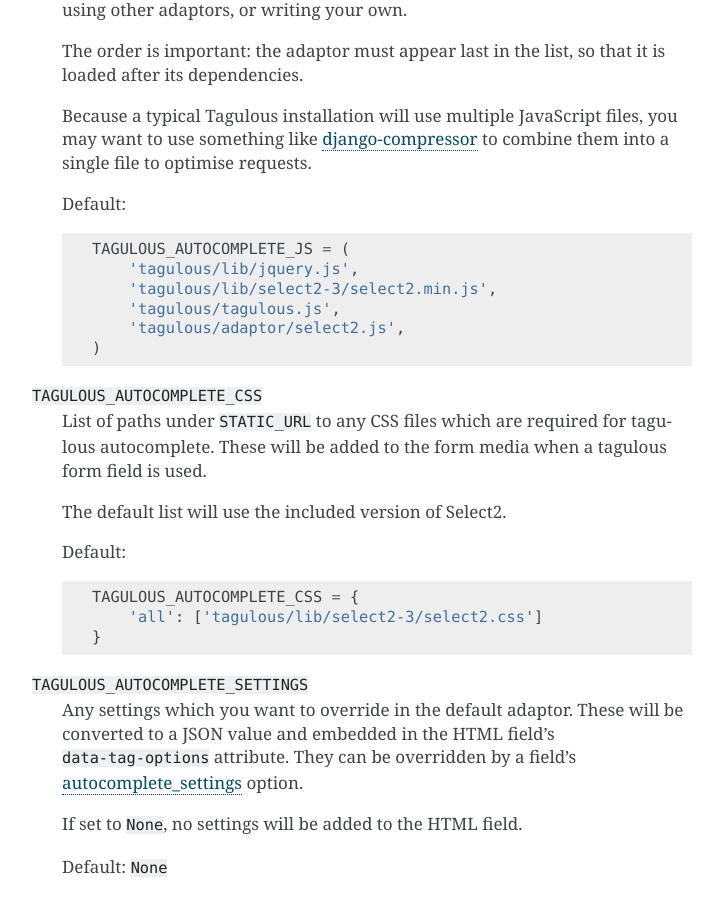
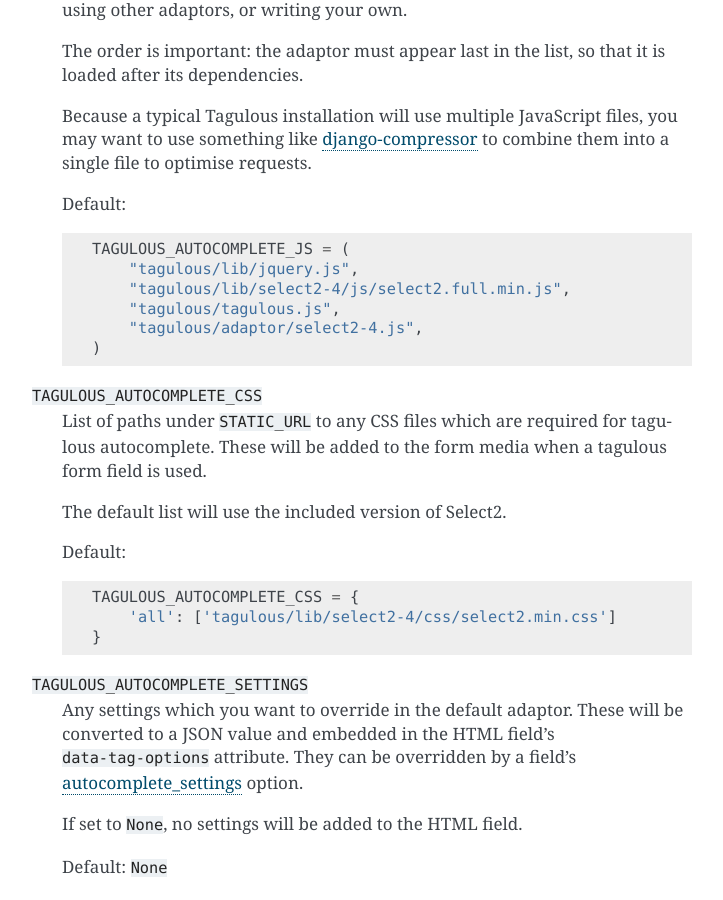
Before and after one commit to radiac/django-tagulous, a Sphinx documentation site: the page built from docs/installation.rst, in a window 1280 px wide and 900 px high, scrolled down 2988 px. Shown: the whole window, without its empty margins (388-1111 px from the left). Built offline with Sphinx 7.4.7, drawn with Linux system fonts in a browser that asks for light colours.

Commit message:
Update default values for js/css

```diff
--- a/docs/installation.rst
+++ b/docs/installation.rst
@@ -148,10 +148,10 @@ Settings
     Default::
 
         TAGULOUS_AUTOCOMPLETE_JS = (
-            'tagulous/lib/jquery.js',
-            'tagulous/lib/select2-3/select2.min.js',
-            'tagulous/tagulous.js',
-            'tagulous/adaptor/select2.js',
+            "tagulous/lib/jquery.js",
+            "tagulous/lib/select2-4/js/select2.full.min.js",
+            "tagulous/tagulous.js",
+            "tagulous/adaptor/select2-4.js",
         )
 
 ``TAGULOUS_AUTOCOMPLETE_CSS``
@@ -164,7 +164,7 @@ Settings
     Default::
 
         TAGULOUS_AUTOCOMPLETE_CSS = {
-            'all': ['tagulous/lib/select2-3/select2.css']
+            'all': ['tagulous/lib/select2-4/css/select2.min.css']
         }
 
 ``TAGULOUS_AUTOCOMPLETE_SETTINGS``
```
